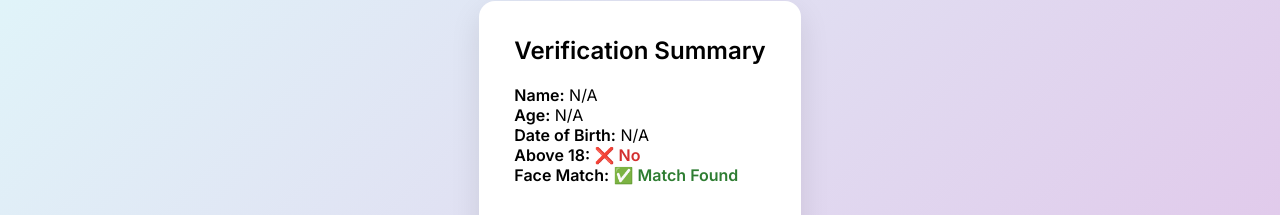
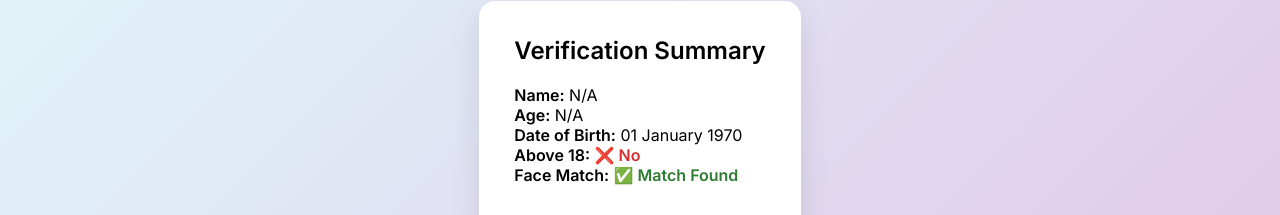
Before and after one commit to lavanyashree2805/FrankieOnFire, a plain HTML site: page result.html in a window 1280 px wide. Shown: the part 121-336 px from the top of the page. Drawn offline with Linux system fonts and the light colour scheme.

Commit message:
result.html

```diff
--- a/result.html
+++ b/result.html
@@ -81,7 +81,15 @@
 
     document.getElementById('summary-name').textContent = name || 'N/A';
     document.getElementById('summary-age').textContent = age || 'N/A';
-    document.getElementById('summary-dob').textContent = dob || 'N/A';
+    function formatDate(inputDate) {
+      const date = new Date(inputDate);
+      if (isNaN(date)) return 'N/A';
+
+      const options = { day: '2-digit', month: 'long', year: 'numeric' };
+      return date.toLocaleDateString('en-IN', options);
+    }
+
+    document.getElementById('summary-dob').textContent = formatDate(dob);
     document.getElementById('summary-adult').textContent = isAdult ? '✅ Yes' : '❌ No';
     document.getElementById('summary-match').textContent = faceMatch ? '✅ Match Found' : '❌ No Match';
     document.getElementById('summary-adult').style.color = isAdult ? '#2e7d32' : '#d32f2f';
```
